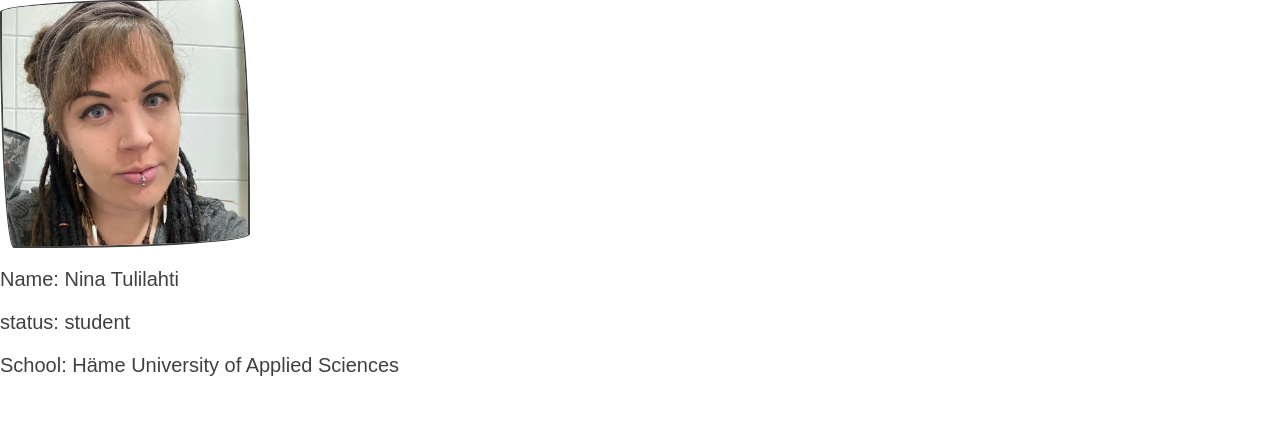
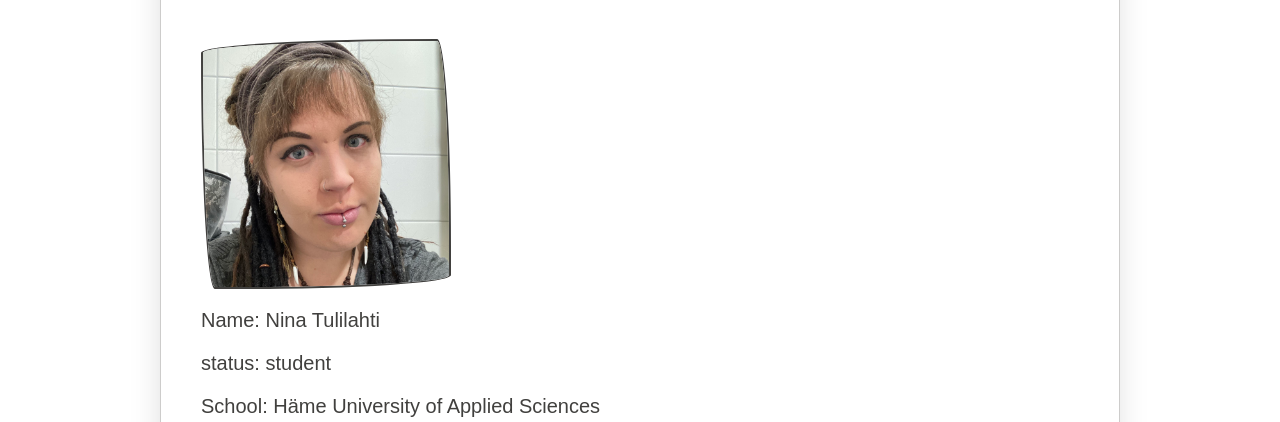
Before and after one commit to nina20126/html-demo, a plain HTML site: page index.html in a window 1280 px wide. Shown: the part 201-623 px from the top of the page. Drawn offline with nearby package versions, Linux system fonts and the light colour scheme; a web font is replaced by a local one.

Commit message:
added missing container

```diff
--- a/index.html
+++ b/index.html
@@ -15,6 +15,7 @@
     </style>
 </head>
 <body>
+    <div class="container paper">
         <h1>Curriculum Vitae</h1>
 
         <img src="nina.jpg" alt="this is me, Nina">
@@ -38,6 +39,6 @@
         <h2>Other projects</h2>
         <p><a href="https://nina-tulilahti.webnode.fi/">GitHub</a></p>
         <p><a href="https://nina-tulilahti.webnode.fi/">Other</a></p>
-
+    </div>
 </body>
 </html>
```
Lines whose indentation alone changed are shown as unchanged.
